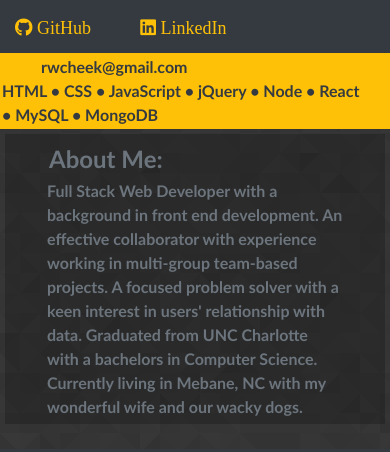
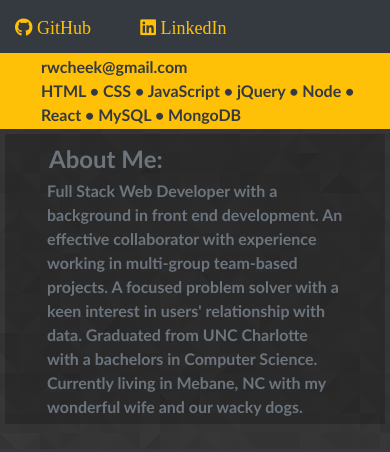
Before and after one commit to ryverine/ryverine.github.io, a plain HTML site: page index.html in a window 390 px wide. Shown: the part 47-499 px from the top of the page. Drawn offline with nearby package versions, Linux system fonts and the light colour scheme.

Commit message:
Adding media query for screens under 900px wide.

```diff
--- a/style.css
+++ b/style.css
@@ -147,3 +147,14 @@ a:hover{
     padding: 5px;
     background-color: rgba(0, 0, 0, 0.2);
 }
+
+
+@media only screen and (max-width: 900px) {
+    .email-text{
+        display: block;
+    }
+    .skills{
+        display: block;
+        margin-left: 10vw;
+    }
+  }
```
